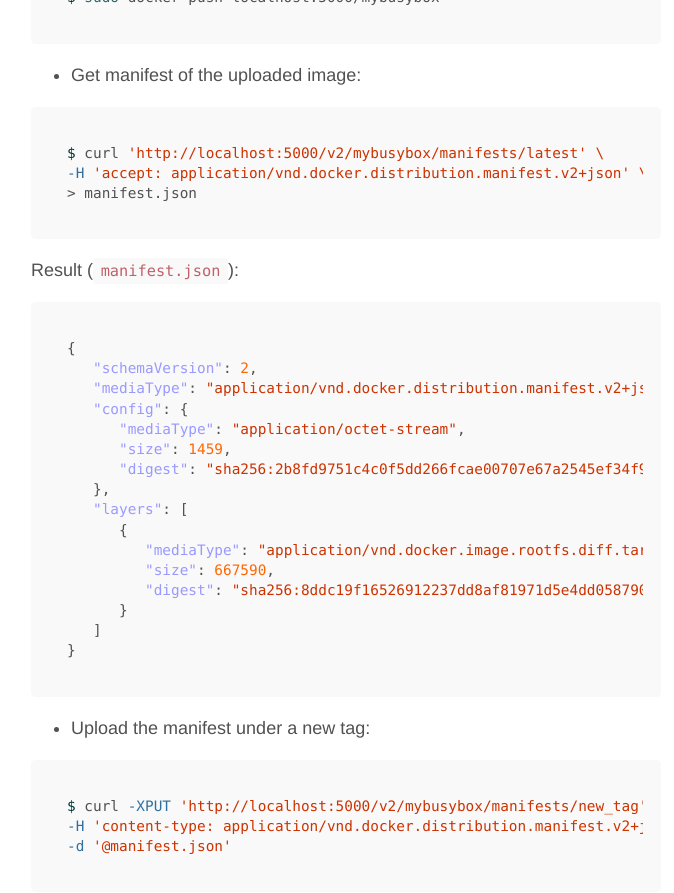
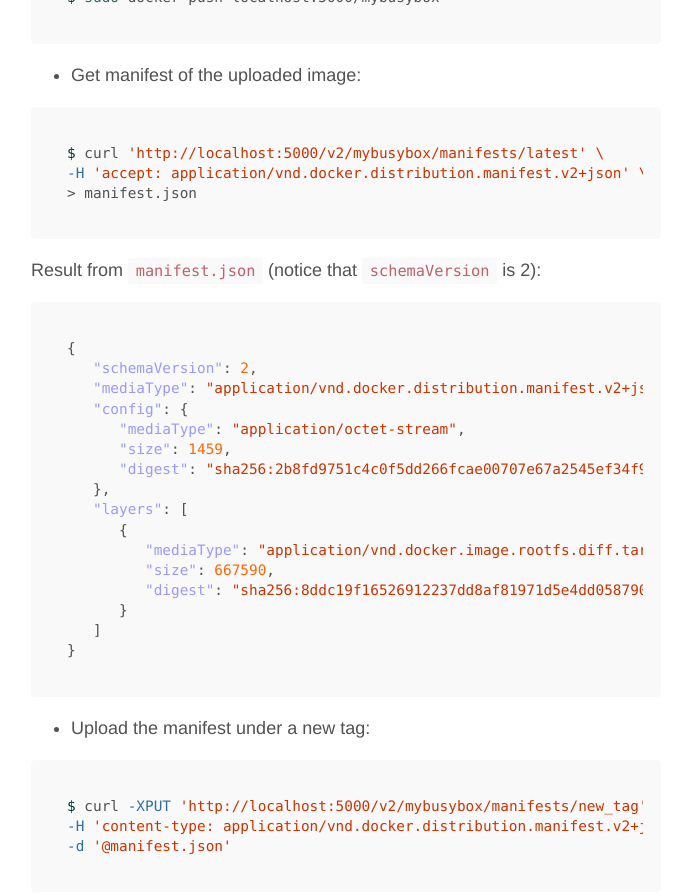
Before and after one commit to wheleph/wheleph.github.io, a Jekyll site: the page built from _posts/2016-07-13-tagging-using-docker-registry-http-api-v2.md, in a window 1280 px wide and 900 px high, scrolled down 1291 px. Shown: the top 893 px of the window, without its empty margins (294-968 px from the left). Built offline with Jekyll 4.4.1, drawn with Linux system fonts in a browser that asks for light colours; Markdown is read by kramdown in place of the engine named in the settings; comment, search, counter and statistics services are not loaded.

Commit message:
Minor edit
Change-Id: I8d01f7b000b1e0e1f3b54608a18db8034b865ef2

````diff
--- a/_posts/2016-07-13-tagging-using-docker-registry-http-api-v2.md
+++ b/_posts/2016-07-13-tagging-using-docker-registry-http-api-v2.md
@@ -53,7 +53,7 @@ $ curl 'http://localhost:5000/v2/mybusybox/manifests/latest' \
 -H 'accept: application/vnd.docker.distribution.manifest.v2+json' \
 > manifest.json
 ```
-Result (`manifest.json`):
+Result from `manifest.json` (notice that `schemaVersion` is 2):
 
 ```json
 {
````
